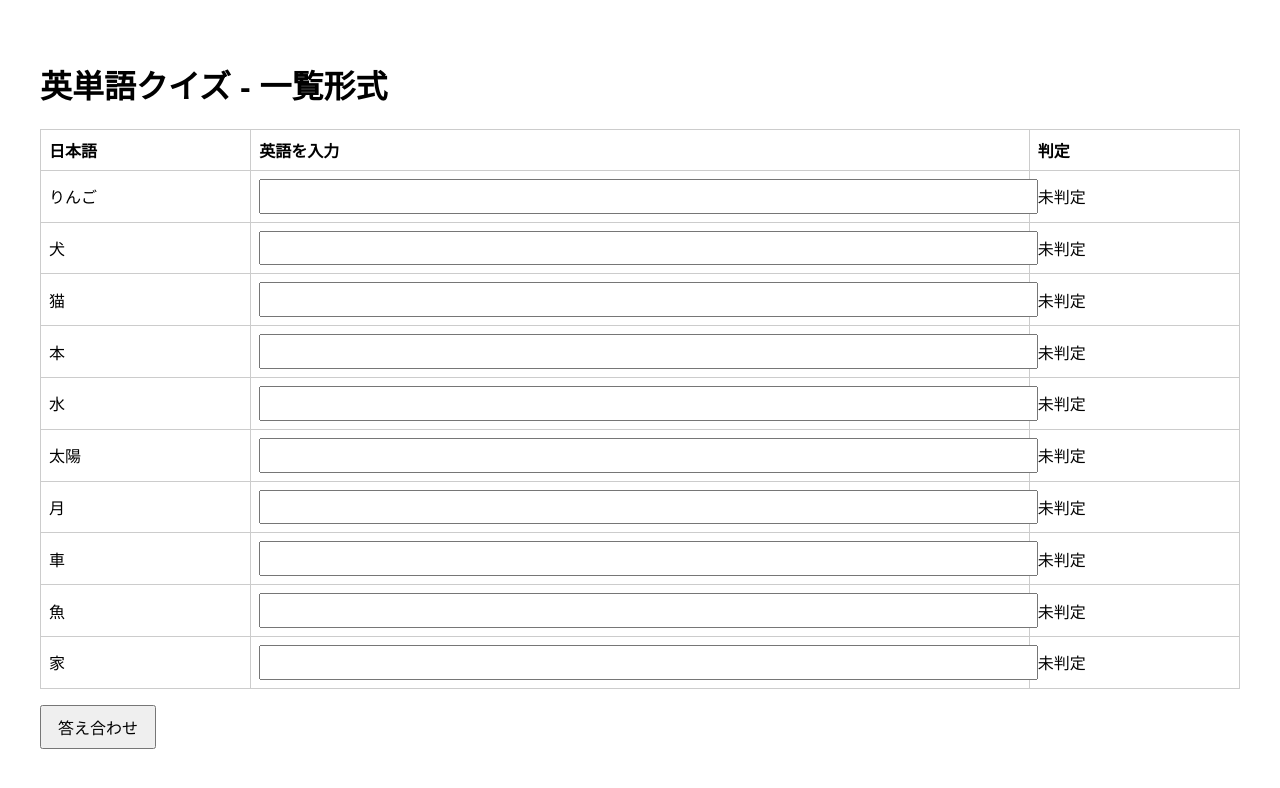
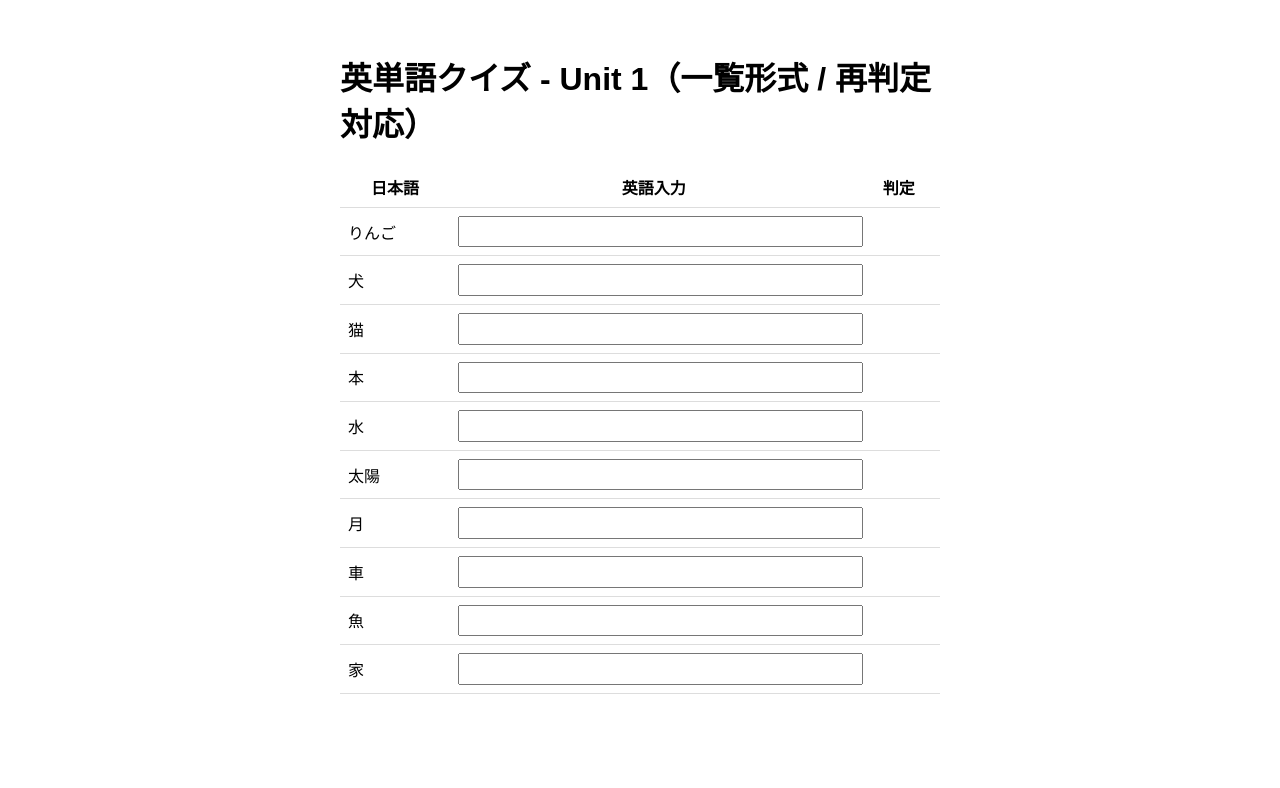
Before and after one commit to Tanaka-k1467/Tanaka_Imperium_Lab, a plain HTML site: page index.html in a window 1280 px wide. Drawn offline with Linux system fonts and the light colour scheme.

Commit message:
Update index.html

```diff
--- a/index.html
+++ b/index.html
@@ -2,23 +2,21 @@
 <html lang="ja">
 <head>
   <meta charset="UTF-8">
-  <title>英単語クイズ（一覧形式）</title>
+  <title>英単語クイズ - 一覧形式（再判定対応）</title>
   <style>
-    body { font-family: sans-serif; padding: 2em; }
-    table { width: 100%; border-collapse: collapse; margin-bottom: 1em; }
-    th, td { border: 1px solid #ccc; padding: 0.5em; text-align: left; }
-    input { width: 100%; padding: 0.4em; font-size: 1em; }
-    .correct { background-color: #d4f7d4; }
-    .incorrect { background-color: #f7d4d4; }
-    #score { font-weight: bold; margin-top: 1em; }
-    button { padding: 0.5em 1em; font-size: 1em; }
+    body { font-family: sans-serif; padding: 2em; max-width: 600px; margin: auto; }
+    table { width: 100%; border-collapse: collapse; }
+    td, th { padding: 0.5em; border-bottom: 1px solid #ddd; }
+    input { width: 100%; padding: 0.3em; font-size: 1em; }
+    .correct { color: green; font-weight: bold; }
+    .incorrect { color: red; font-weight: bold; }
   </style>
 </head>
 <body>
-  <h1>英単語クイズ - 一覧形式</h1>
-  <div id="quiz-area">読み込み中...</div>
-  <button onclick="checkAllAnswers()">答え合わせ</button>
-  <div id="score"></div>
+  <h1>英単語クイズ - Unit 1（一覧形式 / 再判定対応）</h1>
+  <table id="quiz-table">
+    <tr><th>日本語</th><th>英語入力</th><th>判定</th></tr>
+  </table>
 
   <script>
     let questions = [];
@@ -26,37 +24,48 @@
     async function loadQuestions() {
       const res = await fetch("units/unit1.json");
       questions = await res.json();
-      renderQuiz();
+      renderTable();
     }
 
-    function renderQuiz() {
-      const quizArea = document.getElementById("quiz-area");
-      quizArea.innerHTML = "<table><tr><th>日本語</th><th>英語を入力</th><th>判定</th></tr>" +
-        questions.map((q, i) => `
-          <tr>
-            <td>${q.jp}</td>
-            <td><input type="text" id="input-${i}"></td>
-            <td id="result-${i}">未判定</td>
-          </tr>
-        `).join("") + "</table>";
+    function renderTable() {
+      const table = document.getElementById("quiz-table");
+      questions.forEach((q, index) => {
+        const row = document.createElement("tr");
+
+        const jpCell = document.createElement("td");
+        jpCell.textContent = q.jp;
+        row.appendChild(jpCell);
+
+        const inputCell = document.createElement("td");
+        const input = document.createElement("input");
+        input.type = "text";
+        input.dataset.index = index;
+        input.addEventListener("keydown", function(e) {
+          if (e.key === "Enter") checkAnswer(index, this);
+        });
+        inputCell.appendChild(input);
+        row.appendChild(inputCell);
+
+        const resultCell = document.createElement("td");
+        resultCell.id = `result-${index}`;
+        row.appendChild(resultCell);
+
+        table.appendChild(row);
+      });
     }
 
-    function checkAllAnswers() {
-      let correctCount = 0;
-      questions.forEach((q, i) => {
-        const userInput = document.getElementById(`input-${i}`).value.trim().toLowerCase();
-        const correct = q.en.toLowerCase();
-        const resultCell = document.getElementById(`result-${i}`);
-        if (userInput === correct) {
-          resultCell.textContent = "正解";
-          resultCell.className = "correct";
-          correctCount++;
-        } else {
-          resultCell.textContent = `✖（正解: ${correct}）`;
-          resultCell.className = "incorrect";
-        }
-      });
-      document.getElementById("score").textContent = `スコア: ${correctCount} / ${questions.length}`;
+    function checkAnswer(index, inputElem) {
+      const userInput = inputElem.value.trim().toLowerCase();
+      const correct = questions[index].en.toLowerCase();
+      const resultCell = document.getElementById(`result-${index}`);
+
+      if (userInput === correct) {
+        resultCell.textContent = "正解！";
+        resultCell.className = "correct";
+      } else {
+        resultCell.textContent = `不正解。正解: ${correct}`;
+        resultCell.className = "incorrect";
+      }
     }
 
     loadQuestions();
```
